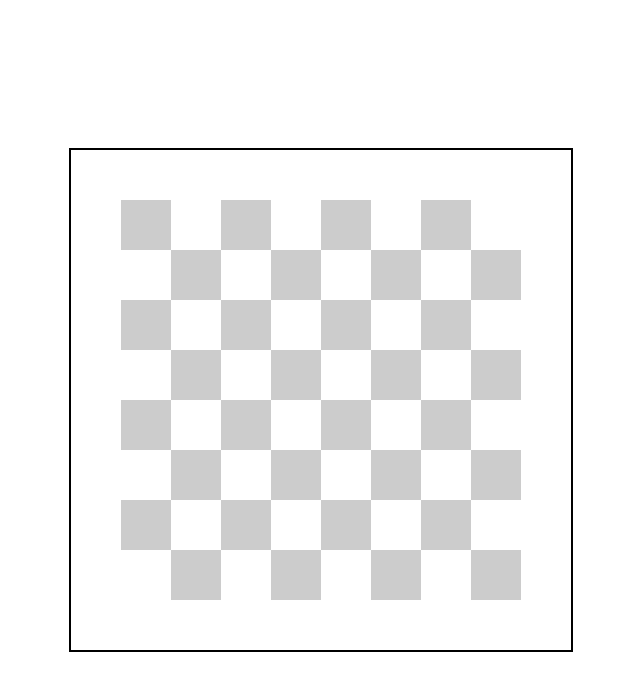
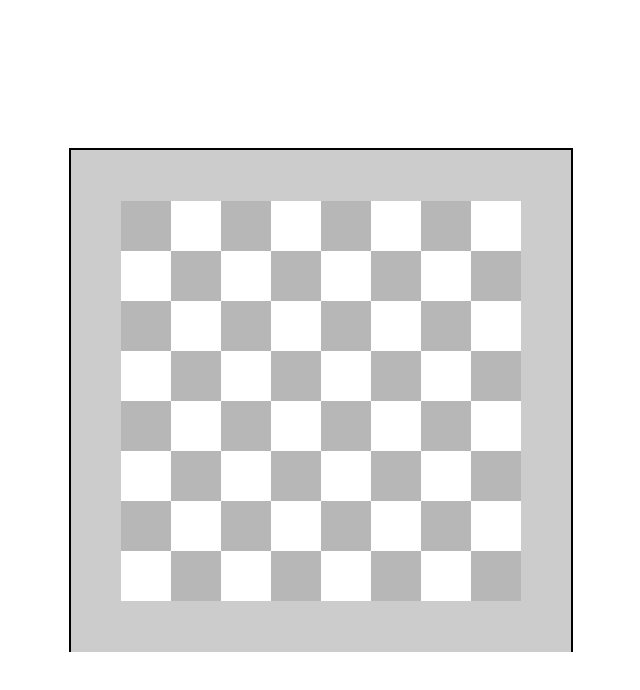
Before and after one commit to Carrie-Olga/JSgames, a plain HTML site: page board.html in a window 1280 px wide. Shown: the whole page, without its empty margins (319-959 px from the left). Drawn offline with nearby package versions, Linux system fonts and the light colour scheme.

Commit message:
board ready

```diff
--- a/board.css
+++ b/board.css
@@ -17,19 +17,27 @@ body {
     width: 100%;
     display: flex;
 }
+.row:first-child {
+    background-color: #ccc;
+    border-bottom: 1px solid #ccc;
+}
+.row:last-child {
+    background-color: #ccc;
+    border-bottom: 1px solid #ccc;
+}
 
 .row:nth-child(even) .cell:nth-child(even) {
-    background-color: #ccc;
+    background-color: #b7b7b7;
 }
 .row:nth-child(odd) .cell:nth-child(odd) {
-    background-color: #ccc;
+    background-color: #b7b7b7;
 }
 
 .row .cell:first-child {
-    background-color: #fff !important;
+    background-color: #ccc !important;
 }
 .row .cell:last-child {
-    background-color: #fff !important;
+    background-color: #ccc !important;
 }
 .cell {
     width: calc(100% / 10);
--- a/board.js
+++ b/board.js
@@ -75,7 +75,9 @@ function createCell() {
 const container = document.querySelector('#board');
 
 const firstRow = createRow();
+const lastRow = createRow();
 container.append(firstRow);
+
 board.forEach((rowEl) => {
     const row = createRow();
     const firstCell = createCell();
@@ -87,5 +89,6 @@ board.forEach((rowEl) => {
     })
     row.append(lastCell);
     container.append(row);
-})
+});
+
 container.append(lastRow);
```
